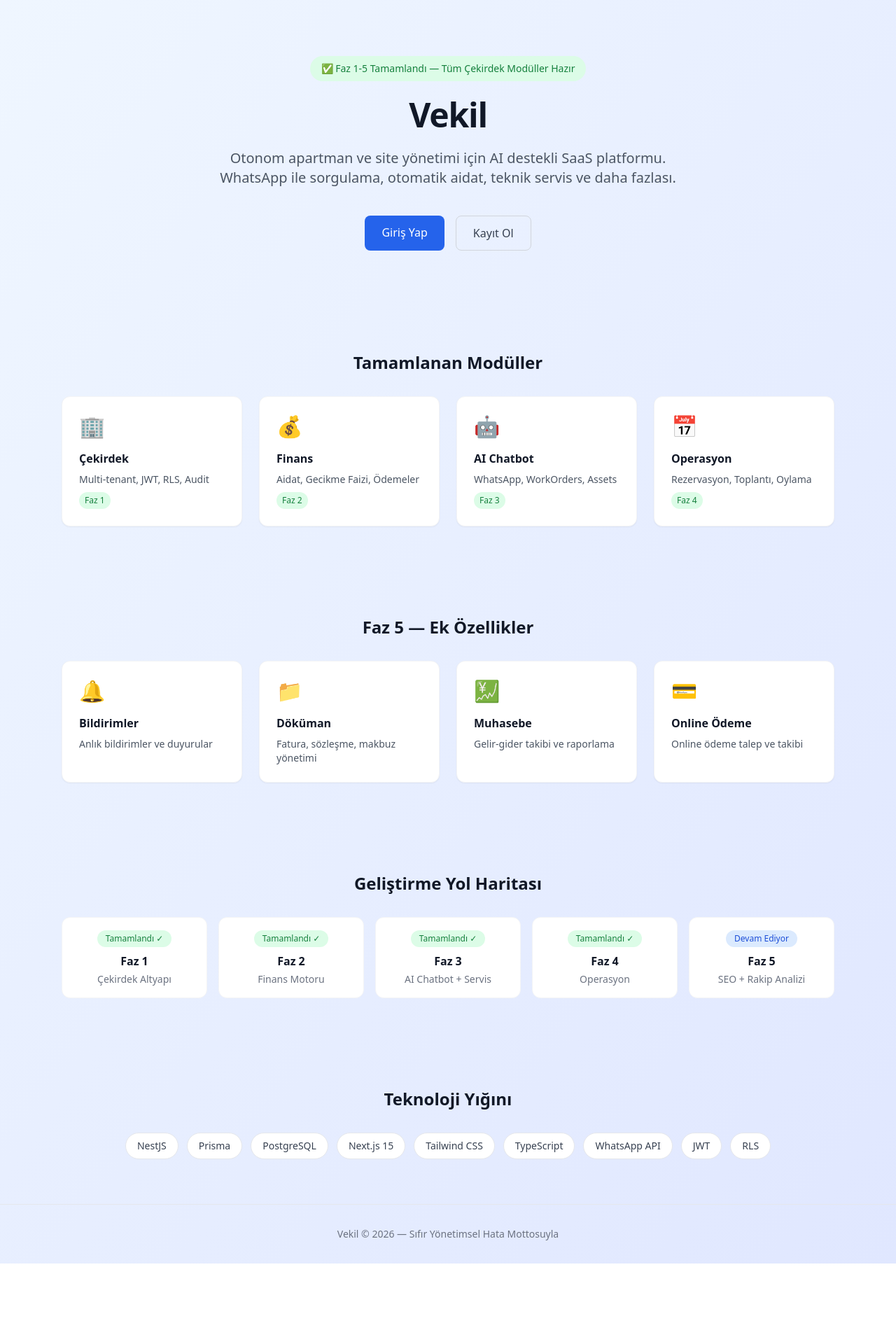
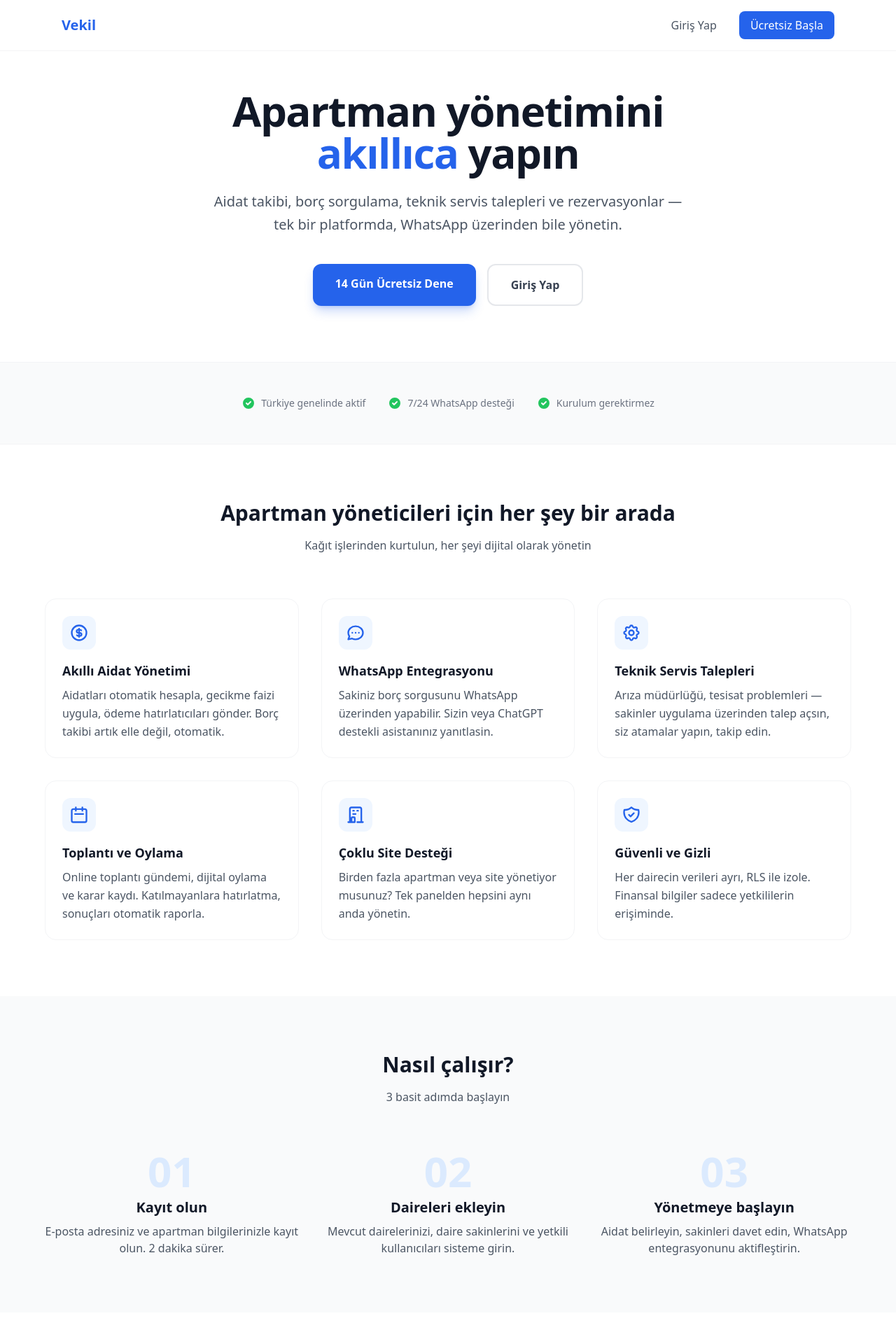
Before and after one commit to suleymantasci/vekil, a Next.js app in the folder client/: page / in a window 1280 px wide. Shown: the top 1920 px of the page at 70% size. Before the commit the page ends 1805 px from the top, so only its background shows below. Built offline with nearby package versions, Linux system fonts and the light colour scheme.

Commit message:
feat: redesign landing page as customer-facing marketing site

```diff
--- a/client/src/app/page.tsx
+++ b/client/src/app/page.tsx
@@ -1,119 +1,200 @@
-import { redirect } from 'next/navigation';
-import { authApi } from '@/lib/api';
+import Link from 'next/link';
 
-export default async function HomePage() {
-  // Server-side check - try to read token from cookie or just show landing
-  // Client will handle auth redirect
+export default function HomePage() {
   return (
-    <main className="min-h-screen bg-gradient-to-br from-blue-50 to-indigo-100">
+    <main className="min-h-screen bg-white">
+      {/* Navigation */}
+      <nav className="fixed top-0 left-0 right-0 bg-white/80 backdrop-blur-md border-b border-gray-100 z-50">
+        <div className="max-w-6xl mx-auto px-6 py-4 flex items-center justify-between">
+          <span className="text-xl font-bold text-blue-600">Vekil</span>
+          <div className="flex gap-4">
+            <Link href="/login" className="px-4 py-2 text-gray-600 hover:text-gray-900 font-medium">
+              Giriş Yap
+            </Link>
+            <Link href="/register" className="px-4 py-2 bg-blue-600 text-white rounded-lg font-medium hover:bg-blue-700 transition">
+              Ücretsiz Başla
+            </Link>
+          </div>
+        </div>
+      </nav>
+
       {/* Hero Section */}
-      <section className="px-6 py-20 mx-auto max-w-6xl">
-        <div className="text-center space-y-6">
-          <div className="inline-flex items-center px-4 py-2 rounded-full bg-green-100 text-green-700 text-sm font-medium">
-            ✅ Faz 1-5 Tamamlandı — Tüm Çekirdek Modüller Hazır
-          </div>
-          <h1 className="text-5xl font-bold text-gray-900 tracking-tight">
-            Vekil
+      <section className="pt-32 pb-20 px-6">
+        <div className="max-w-4xl mx-auto text-center">
+          <h1 className="text-5xl md:text-6xl font-bold text-gray-900 tracking-tight leading-tight">
+            Apartman yönetimini<br />
+            <span className="text-blue-600">akıllıca</span> yapın
           </h1>
-          <p className="text-xl text-gray-600 max-w-2xl mx-auto">
-            Otonom apartman ve site yönetimi için AI destekli SaaS platformu.
-            WhatsApp ile sorgulama, otomatik aidat, teknik servis ve daha fazlası.
+          <p className="mt-6 text-xl text-gray-600 max-w-2xl mx-auto leading-relaxed">
+            Aidat takibi, borç sorgulama, teknik servis talepleri ve rezervasyonlar —
+            tek bir platformda, WhatsApp üzerinden bile yönetin.
           </p>
-          <div className="flex gap-4 justify-center pt-4">
-            <a href="/login" className="px-6 py-3 bg-blue-600 text-white rounded-lg font-medium hover:bg-blue-700 transition">
+          <div className="mt-10 flex gap-4 justify-center">
+            <Link href="/register" className="px-8 py-4 bg-blue-600 text-white rounded-xl font-semibold hover:bg-blue-700 transition shadow-lg shadow-blue-600/25">
+              14 Gün Ücretsiz Dene
+            </Link>
+            <Link href="/login" className="px-8 py-4 border-2 border-gray-200 text-gray-700 rounded-xl font-semibold hover:border-gray-300 hover:bg-gray-50 transition">
               Giriş Yap
-            </a>
-            <a href="/register" className="px-6 py-3 border border-gray-300 text-gray-700 rounded-lg font-medium hover:bg-gray-50 transition">
-              Kayıt Ol
-            </a>
+            </Link>
           </div>
         </div>
       </section>
 
-      {/* Feature Grid */}
-      <section className="px-6 py-16 mx-auto max-w-6xl">
-        <h2 className="text-2xl font-bold text-gray-900 mb-8 text-center">
-          Tamamlanan Modüller
+      {/* Social Proof */}
+      <section className="py-12 px-6 bg-gray-50 border-y border-gray-100">
+        <div className="max-w-6xl mx-auto">
+          <div className="flex flex-wrap justify-center items-center gap-8 text-gray-500 text-sm">
+            <span className="flex items-center gap-2">
+              <svg className="w-5 h-5 text-green-500" fill="currentColor" viewBox="0 0 20 20"><path fillRule="evenodd" d="M10 18a8 8 0 100-16 8 8 0 000 16zm3.707-9.293a1 1 0 00-1.414-1.414L9 10.586 7.707 9.293a1 1 0 00-1.414 1.414l2 2a1 1 0 001.414 0l4-4z" clipRule="evenodd" /></svg>
+              Türkiye genelinde aktif
+            </span>
+            <span className="flex items-center gap-2">
+              <svg className="w-5 h-5 text-green-500" fill="currentColor" viewBox="0 0 20 20"><path fillRule="evenodd" d="M10 18a8 8 0 100-16 8 8 0 000 16zm3.707-9.293a1 1 0 00-1.414-1.414L9 10.586 7.707 9.293a1 1 0 00-1.414 1.414l2 2a1 1 0 001.414 0l4-4z" clipRule="evenodd" /></svg>
+              7/24 WhatsApp desteği
+            </span>
+            <span className="flex items-center gap-2">
+              <svg className="w-5 h-5 text-green-500" fill="currentColor" viewBox="0 0 20 20"><path fillRule="evenodd" d="M10 18a8 8 0 100-16 8 8 0 000 16zm3.707-9.293a1 1 0 00-1.414-1.414L9 10.586 7.707 9.293a1 1 0 00-1.414 1.414l2 2a1 1 0 001.414 0l4-4z" clipRule="evenodd" /></svg>
+              Kurulum gerektirmez
+            </span>
+          </div>
+        </div>
+      </section>
+
+      {/* Features */}
+      <section className="py-20 px-6">
+        <div className="max-w-6xl mx-auto">
+          <div className="text-center mb-16">
+            <h2 className="text-3xl font-bold text-gray-900">
+              Apartman yöneticileri için her şey bir arada
             </h2>
-        <div className="grid md:grid-cols-4 gap-6">
+            <p className="mt-4 text-gray-600">
+              Kağıt işlerinden kurtulun, her şeyi dijital olarak yönetin
+            </p>
+          </div>
+
+          <div className="grid md:grid-cols-3 gap-8">
             {[
-            { icon: '🏢', title: 'Çekirdek', desc: 'Multi-tenant, JWT, RLS, Audit', phase: 'Faz 1' },
-            { icon: '💰', title: 'Finans', desc: 'Aidat, Gecikme Faizi, Ödemeler', phase: 'Faz 2' },
-            { icon: '🤖', title: 'AI Chatbot', desc: 'WhatsApp, WorkOrders, Assets', phase: 'Faz 3' },
-            { icon: '📅', title: 'Operasyon', desc: 'Rezervasyon, Toplantı, Oylama', phase: 'Faz 4' },
-          ].map((f, i) => (
-            <div key={i} className="bg-white p-6 rounded-xl shadow-sm border border-gray-100 hover:shadow-md transition">
-              <span className="text-3xl">{f.icon}</span>
-              <h3 className="mt-4 font-semibold text-gray-900">{f.title}</h3>
-              <p className="mt-2 text-gray-600 text-sm">{f.desc}</p>
-              <span className="inline-block mt-2 px-2 py-1 bg-green-100 text-green-700 text-xs rounded-full">{f.phase}</span>
+              {
+                icon: (
+                  <svg className="w-7 h-7" fill="none" stroke="currentColor" viewBox="0 0 24 24">
+                    <path strokeLinecap="round" strokeLinejoin="round" strokeWidth={2} d="M12 8c-1.657 0-3 .895-3 2s1.343 2 3 2 3 .895 3 2-1.343 2-3 2m0-8c1.11 0 2.08.402 2.599 1M12 8V7m0 1v8m0 0v1m0-1c-1.11 0-2.08-.402-2.599-1M21 12a9 9 0 11-18 0 9 9 0 0118 0z" />
+                  </svg>
+                ),
+                title: 'Akıllı Aidat Yönetimi',
+                desc: 'Aidatları otomatik hesapla, gecikme faizi uygula, ödeme hatırlatıcıları gönder. Borç takibi artık elle değil, otomatik.'
+              },
+              {
+                icon: (
+                  <svg className="w-7 h-7" fill="none" stroke="currentColor" viewBox="0 0 24 24">
+                    <path strokeLinecap="round" strokeLinejoin="round" strokeWidth={2} d="M8 12h.01M12 12h.01M16 12h.01M21 12c0 4.418-4.03 8-9 8a9.863 9.863 0 01-4.255-.949L3 20l1.395-3.72C3.512 15.042 3 13.574 3 12c0-4.418 4.03-8 9-8s9 3.582 9 8z" />
+                  </svg>
+                ),
+                title: 'WhatsApp Entegrasyonu',
+                desc: 'Sakiniz borç sorgusunu WhatsApp üzerinden yapabilir. Sizin veya ChatGPT destekli asistanınız yanıtlasin.'
+              },
+              {
+                icon: (
+                  <svg className="w-7 h-7" fill="none" stroke="currentColor" viewBox="0 0 24 24">
+                    <path strokeLinecap="round" strokeLinejoin="round" strokeWidth={2} d="M10.325 4.317c.426-1.756 2.924-1.756 3.35 0a1.724 1.724 0 002.573 1.066c1.543-.94 3.31.826 2.37 2.37a1.724 1.724 0 001.065 2.572c1.756.426 1.756 2.924 0 3.35a1.724 1.724 0 00-1.066 2.573c.94 1.543-.826 3.31-2.37 2.37a1.724 1.724 0 00-2.572 1.065c-.426 1.756-2.924 1.756-3.35 0a1.724 1.724 0 00-2.573-1.066c-1.543.94-3.31-.826-2.37-2.37a1.724 1.724 0 00-1.065-2.572c-1.756-.426-1.756-2.924 0-3.35a1.724 1.724 0 001.066-2.573c-.94-1.543.826-3.31 2.37-2.37.996.608 2.296.07 2.572-1.065z" />
+                    <path strokeLinecap="round" strokeLinejoin="round" strokeWidth={2} d="M15 12a3 3 0 11-6 0 3 3 0 016 0z" />
+                  </svg>
+                ),
+                title: 'Teknik Servis Talepleri',
+                desc: 'Arıza müdürlüğü, tesisat problemleri — sakinler uygulama üzerinden talep açsın, siz atamalar yapın, takip edin.'
+              },
+              {
+                icon: (
+                  <svg className="w-7 h-7" fill="none" stroke="currentColor" viewBox="0 0 24 24">
+                    <path strokeLinecap="round" strokeLinejoin="round" strokeWidth={2} d="M8 7V3m8 4V3m-9 8h10M5 21h14a2 2 0 002-2V7a2 2 0 00-2-2H5a2 2 0 00-2 2v12a2 2 0 002 2z" />
+                  </svg>
+                ),
+                title: 'Toplantı ve Oylama',
+                desc: 'Online toplantı gündemi, dijital oylama ve karar kaydı. Katılmayanlara hatırlatma, sonuçları otomatik raporla.'
+              },
+              {
+                icon: (
+                  <svg className="w-7 h-7" fill="none" stroke="currentColor" viewBox="0 0 24 24">
+                    <path strokeLinecap="round" strokeLinejoin="round" strokeWidth={2} d="M19 21V5a2 2 0 00-2-2H7a2 2 0 00-2 2v16m14 0h2m-2 0h-5m-9 0H3m2 0h5M9 7h1m-1 4h1m4-4h1m-4 4h1m-5 10v-5a1 1 0 011-1h2a1 1 0 011 1v5m-4 0h4" />
+                  </svg>
+                ),
+                title: 'Çoklu Site Desteği',
+                desc: 'Birden fazla apartman veya site yönetiyor musunuz? Tek panelden hepsini aynı anda yönetin.'
+              },
+              {
+                icon: (
+                  <svg className="w-7 h-7" fill="none" stroke="currentColor" viewBox="0 0 24 24">
+                    <path strokeLinecap="round" strokeLinejoin="round" strokeWidth={2} d="M9 12l2 2 4-4m5.618-4.016A11.955 11.955 0 0112 2.944a11.955 11.955 0 01-8.618 3.04A12.02 12.02 0 003 9c0 5.591 3.824 10.29 9 11.623 5.176-1.332 9-6.03 9-11.622 0-1.042-.133-2.052-.382-3.016z" />
+                  </svg>
+                ),
+                title: 'Güvenli ve Gizli',
+                desc: 'Her dairecin verileri ayrı, RLS ile izole. Finansal bilgiler sadece yetkililerin erişiminde.'
+              },
+            ].map((feature, i) => (
+              <div key={i} className="p-6 rounded-2xl border border-gray-100 hover:border-gray-200 hover:shadow-lg transition">
+                <div className="w-12 h-12 bg-blue-50 rounded-xl flex items-center justify-center text-blue-600 mb-4">
+                  {feature.icon}
+                </div>
+                <h3 className="text-lg font-semibold text-gray-900">{feature.title}</h3>
+                <p className="mt-2 text-gray-600 leading-relaxed">{feature.desc}</p>
               </div>
             ))}
           </div>
+        </div>
       </section>
 
-      {/* Extra Features - Phase 5 */}
-      <section className="px-6 py-16 mx-auto max-w-6xl">
-        <h2 className="text-2xl font-bold text-gray-900 mb-8 text-center">
-          Faz 5 — Ek Özellikler
+      {/* How it Works */}
+      <section className="py-20 px-6 bg-gray-50">
+        <div className="max-w-6xl mx-auto">
+          <div className="text-center mb-16">
+            <h2 className="text-3xl font-bold text-gray-900">
+              Nasıl çalışır?
             </h2>
-        <div className="grid md:grid-cols-4 gap-6">
+            <p className="mt-4 text-gray-600">
+              3 basit adımda başlayın
+            </p>
+          </div>
+
+          <div className="grid md:grid-cols-3 gap-8">
             {[
-            { icon: '🔔', title: 'Bildirimler', desc: 'Anlık bildirimler ve duyurular' },
-            { icon: '📁', title: 'Döküman', desc: 'Fatura, sözleşme, makbuz yönetimi' },
-            { icon: '💹', title: 'Muhasebe', desc: 'Gelir-gider takibi ve raporlama' },
-            { icon: '💳', title: 'Online Ödeme', desc: 'Online ödeme talep ve takibi' },
-          ].map((f, i) => (
-            <div key={i} className="bg-white p-6 rounded-xl shadow-sm border border-gray-100 hover:shadow-md transition">
-              <span className="text-3xl">{f.icon}</span>
-              <h3 className="mt-4 font-semibold text-gray-900">{f.title}</h3>
-              <p className="mt-2 text-gray-600 text-sm">{f.desc}</p>
+              { step: '01', title: 'Kayıt olun', desc: 'E-posta adresiniz ve apartman bilgilerinizle kayıt olun. 2 dakika sürer.' },
+              { step: '02', title: 'Daireleri ekleyin', desc: 'Mevcut dairelerinizi, daire sakinlerini ve yetkili kullanıcıları sisteme girin.' },
+              { step: '03', title: 'Yönetmeye başlayın', desc: 'Aidat belirleyin, sakinleri davet edin, WhatsApp entegrasyonunu aktifleştirin.' },
+            ].map((item, i) => (
+              <div key={i} className="text-center">
+                <div className="text-6xl font-bold text-blue-100">{item.step}</div>
+                <h3 className="mt-2 text-xl font-semibold text-gray-900">{item.title}</h3>
+                <p className="mt-2 text-gray-600">{item.desc}</p>
               </div>
             ))}
           </div>
-      </section>
-
-      {/* Phase Progress */}
-      <section className="px-6 py-16 mx-auto max-w-6xl">
-        <h2 className="text-2xl font-bold text-gray-900 mb-8 text-center">
-          Geliştirme Yol Haritası
-        </h2>
-        <div className="grid md:grid-cols-5 gap-4">
-          {[
-            { phase: 'Faz 1', status: 'Tamamlandı ✓', color: 'bg-green-100 text-green-700', desc: 'Çekirdek Altyapı' },
-            { phase: 'Faz 2', status: 'Tamamlandı ✓', color: 'bg-green-100 text-green-700', desc: 'Finans Motoru' },
-            { phase: 'Faz 3', status: 'Tamamlandı ✓', color: 'bg-green-100 text-green-700', desc: 'AI Chatbot + Servis' },
-            { phase: 'Faz 4', status: 'Tamamlandı ✓', color: 'bg-green-100 text-green-700', desc: 'Operasyon' },
-            { phase: 'Faz 5', status: 'Devam Ediyor', color: 'bg-blue-100 text-blue-700', desc: 'SEO + Rakip Analizi' },
-          ].map((p, i) => (
-            <div key={i} className="bg-white p-4 rounded-xl border border-gray-100 text-center">
-              <div className={`inline-block px-3 py-1 rounded-full text-xs font-medium mb-2 ${p.color}`}>
-                {p.status}
-              </div>
-              <h3 className="font-bold text-gray-900">{p.phase}</h3>
-              <p className="text-sm text-gray-500 mt-1">{p.desc}</p>
-            </div>
-          ))}
         </div>
       </section>
 
-      {/* Tech Stack */}
-      <section className="px-6 py-16 mx-auto max-w-6xl">
-        <h2 className="text-2xl font-bold text-gray-900 mb-8 text-center">
-          Teknoloji Yığını
+      {/* CTA */}
+      <section className="py-20 px-6">
+        <div className="max-w-3xl mx-auto text-center">
+          <h2 className="text-3xl font-bold text-gray-900">
+            Apartman yönetimini dönüştürmeye hazır mısınız?
           </h2>
-        <div className="flex flex-wrap justify-center gap-3">
-          {['NestJS', 'Prisma', 'PostgreSQL', 'Next.js 15', 'Tailwind CSS', 'TypeScript', 'WhatsApp API', 'JWT', 'RLS'].map((tech) => (
-            <span key={tech} className="px-4 py-2 bg-white border border-gray-200 rounded-full text-sm font-medium text-gray-700">
-              {tech}
-            </span>
-          ))}
+          <p className="mt-4 text-gray-600">
+            Ücretsiz başlayın, 14 gün boyunca tüm özellikleri kullanın. Kredi kartı gerekmez.
+          </p>
+          <div className="mt-8">
+            <Link href="/register" className="px-8 py-4 bg-blue-600 text-white rounded-xl font-semibold hover:bg-blue-700 transition shadow-lg shadow-blue-600/25">
+              Ücretsiz Başla
+            </Link>
+          </div>
         </div>
       </section>
 
       {/* Footer */}
-      <footer className="px-6 py-8 border-t border-gray-200 text-center text-gray-500 text-sm">
-        <p>Vekil © 2026 — Sıfır Yönetimsel Hata Mottosuyla</p>
+      <footer className="py-8 px-6 border-t border-gray-100">
+        <div className="max-w-6xl mx-auto flex flex-col md:flex-row items-center justify-between gap-4">
+          <span className="text-lg font-bold text-blue-600">Vekil</span>
+          <p className="text-gray-500 text-sm">
+            © 2026 Vekil. Tüm hakları saklıdır.
+          </p>
+        </div>
       </footer>
     </main>
   );
```
Lines whose indentation alone changed are shown as unchanged.
